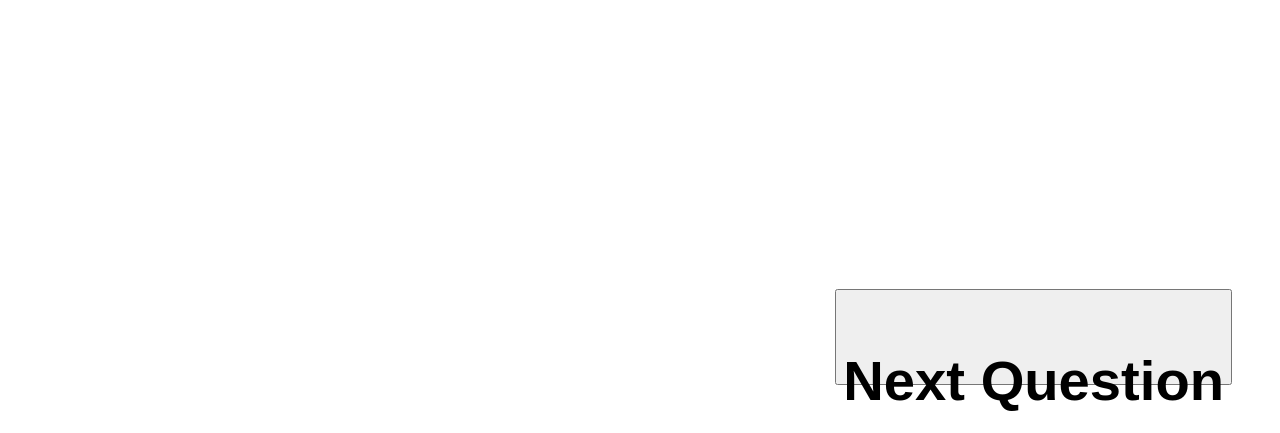
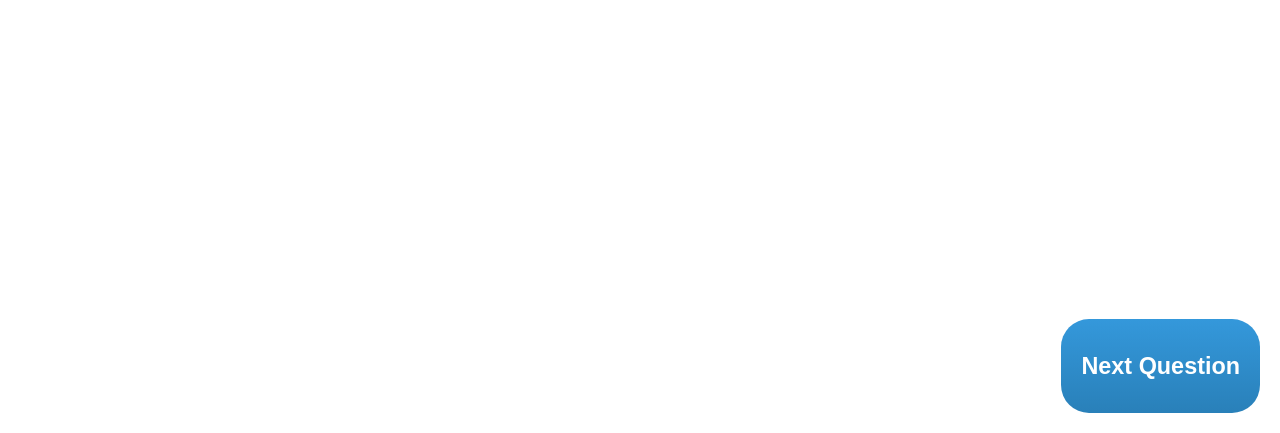
Before and after one commit to zencephalon/authenticity, a plain HTML site: page index.html in a window 1280 px wide. Shown: the part 367-800 px from the top of the page. Drawn offline with nearby package versions, Linux system fonts and the light colour scheme.

Commit message:
Fix button

```diff
--- a/index.html
+++ b/index.html
@@ -1,4 +1,32 @@
 <html>
+  <style>
+  .btn {
+    background: #3498db;
+    background-image: -webkit-linear-gradient(top, #3498db, #2980b9);
+    background-image: -moz-linear-gradient(top, #3498db, #2980b9);
+    background-image: -ms-linear-gradient(top, #3498db, #2980b9);
+    background-image: -o-linear-gradient(top, #3498db, #2980b9);
+    background-image: linear-gradient(to bottom, #3498db, #2980b9);
+    -webkit-border-radius: 28;
+    -moz-border-radius: 28;
+    border-radius: 28px;
+    font-family: Arial;
+    color: #ffffff;
+    font-size: 20px;
+    padding: 10px 20px 10px 20px;
+    text-decoration: none;
+  }
+
+  .btn:hover {
+    background: #3cb0fd;
+    background-image: -webkit-linear-gradient(top, #3cb0fd, #3498db);
+    background-image: -moz-linear-gradient(top, #3cb0fd, #3498db);
+    background-image: -ms-linear-gradient(top, #3cb0fd, #3498db);
+    background-image: -o-linear-gradient(top, #3cb0fd, #3498db);
+    background-image: linear-gradient(to bottom, #3cb0fd, #3498db);
+    text-decoration: none;
+  }
+  </style>
   <script src="https://ajax.googleapis.com/ajax/libs/jquery/3.2.1/jquery.min.js"></script>
   <script>
     function shuffle(a) {
@@ -124,6 +152,6 @@
   <body style="text-align: center; font-size: 3em;">
     <h1 style="height: 2em;"><a href="http://www.dateworking.com/">Steve Dean</a>'s <a href="https://medium.com/dating-meets-data/questions-to-spark-authenticity-bac0099f04a7">Questions to Spark Authenticity</a></h1>
     <h2 id="question-display">In no particular order, click to begin...</h2>
-    <button id="next-question" onclick="nextQuestion()" style="font-size: 1em; height: 2em; position: absolute; bottom: 1em; right: 1em;"><h3>Next Question</h3></button>
+    <div id="next-question" onclick="nextQuestion()" class="btn" style="position: absolute; bottom: 1em; right: 1em;"><h3>Next Question</h3></div>
   </body>
 </html>
```
